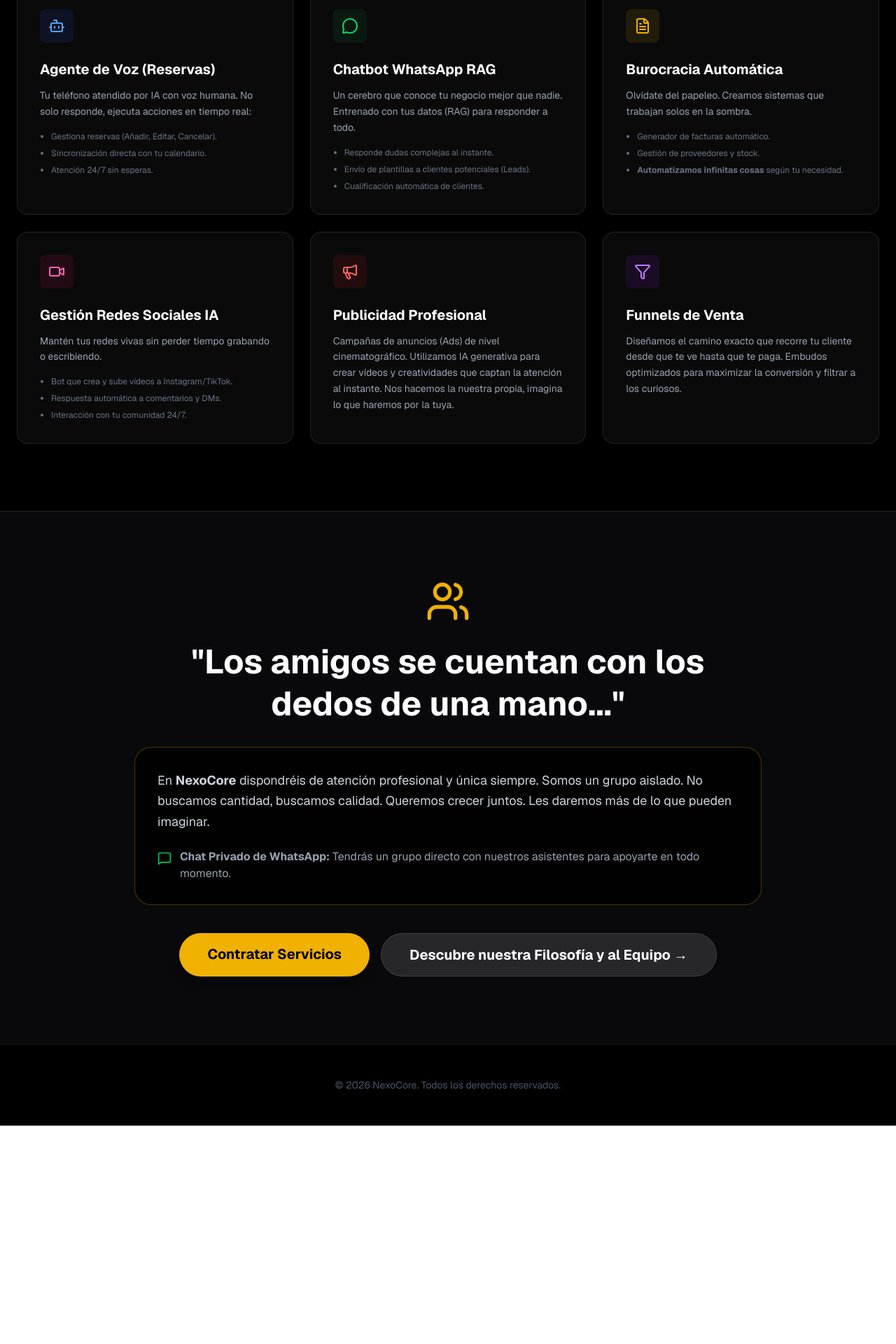
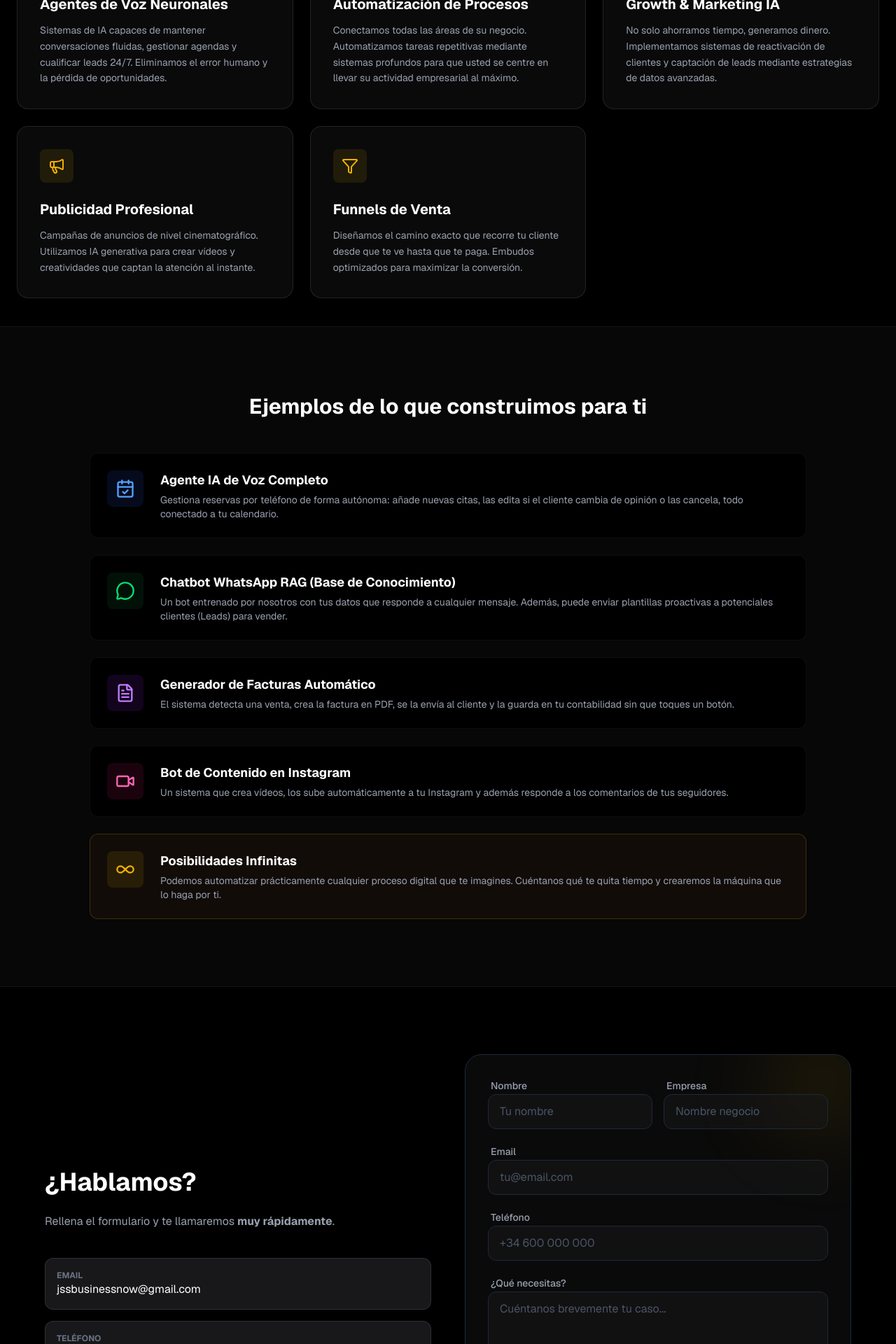
Before and after one commit to alewine73/nexocore-web, a Next.js app: page /servicios in a window 1280 px wide. Shown: the part 780-2700 px from the top of the page at 70% size. Before the commit the page ends 2388 px from the top, so only its background shows below. Built offline with nearby package versions, Linux system fonts and the light colour scheme.

Commit message:
Web NexoCore Finalizada - Gold Edition

```diff
--- a/app/servicios/page.tsx
+++ b/app/servicios/page.tsx
@@ -6,12 +6,14 @@ import {
   Star,
   Megaphone,
   Filter,
-  MessageSquare,
-  Users,
-  MessageCircle, // Para WhatsApp
-  FileText,      // Para Facturas
-  Video          // Para Redes
+  MessageCircle,
+  FileText,
+  Video,
+  Infinity,
+  CalendarCheck
 } from "lucide-react";
+import ContactForm from "@/components/ContactForm";
+
 
 export default function ServiciosPage() {
   return (
@@ -25,10 +27,10 @@ export default function ServiciosPage() {
           </Link>
 
           <div className="hidden md:flex items-center gap-8">
-            <Link href="/servicios" className="text-sm font-bold text-white transition-colors">
+            <Link href="/servicios" className="text-sm font-bold text-yellow-500 transition-colors">
               Nuestros Servicios
             </Link>
-            <Link href="/familia" className="text-sm font-medium text-gray-400 hover:text-yellow-500 transition-colors">
+            <Link href="/familia" className="text-sm font-medium text-gray-400 hover:text-white transition-colors">
               Familia Dorada
             </Link>
             <Link href="/#contacto" className="bg-white text-black px-5 py-2 rounded-full font-bold hover:bg-gray-200 transition-all text-sm">
@@ -44,17 +46,15 @@ export default function ServiciosPage() {
           Hacemos que tu negocio <span className="text-yellow-500">valga oro</span>.
         </h1>
         <p className="text-xl text-gray-400 max-w-3xl mx-auto">
-          No somos una agencia de servicios sueltos. Somos ingenieros de negocio.
-          Implementamos ecosistemas completos para que tú solo tengas que preocuparte de liderar.
+          Soluciones de alto impacto. Sin rodeos.
         </p>
       </section>
 
       {/* --- LISTA DE SERVICIOS --- */}
-      <section className="pb-24 px-6 max-w-7xl mx-auto space-y-16">
+      <section className="pb-10 px-6 max-w-7xl mx-auto space-y-16">
 
-        {/* 1. CONSULTORÍA (EL PUNTO DE PARTIDA) */}
+        {/* 1. CONSULTORÍA (INTACTA - NO TOCAR) */}
         <div className="bg-gradient-to-r from-yellow-900/10 to-black border border-yellow-500/50 p-8 md:p-12 rounded-3xl relative overflow-hidden">
-          {/* Quitada la etiqueta de Recomendado, ahora es el Core */}
           <div className="flex flex-col md:flex-row items-center gap-8 relative z-10">
             <div className="h-20 w-20 bg-yellow-500/20 text-yellow-500 rounded-full flex items-center justify-center shrink-0 shadow-[0_0_30px_rgba(234,179,8,0.2)]">
               <Star size={40} />
@@ -62,137 +62,160 @@ export default function ServiciosPage() {
             <div className="text-center md:text-left">
               <h2 className="text-3xl font-bold text-white mb-4">Consultoría Empresarial 360º</h2>
               <p className="text-gray-300 leading-relaxed max-w-2xl text-lg">
-                Este es el primer paso. Realizamos una auditoría profunda para ver las necesidades reales de tu negocio.
-                No instalamos cosas por instalar: analizamos dónde pierdes tiempo y dinero, y te proponemos la solución exacta.
-                <span className="text-yellow-500 font-semibold block mt-2">Una vez trazado el plan, nosotros nos encargamos de instalar todos los servicios que necesites.</span>
+                Las evaluaciones de viabilidad de NexoCore ofrecen un análisis riguroso de los proyectos de IA propuestos.
+                Garantizamos su viabilidad práctica y calculamos un posible retorno de la inversión antes de que gastes un euro. Si no es rentable, no lo hacemos.
               </p>
             </div>
           </div>
         </div>
 
-        {/* 2. GRID DE SOLUCIONES (Ejemplos Reales) */}
+        {/* 2. SERVICIOS PRINCIPALES (Los 5 Cuadros) */}
         <div className="grid md:grid-cols-2 lg:grid-cols-3 gap-6">
 
-            {/* Servicio: VOZ (Reservas) */}
+            {/* Agentes de Voz (TEXTO ORIGINAL) */}
             <div className="bg-[#0a0a0a] border border-white/10 p-8 rounded-2xl hover:border-yellow-500/30 transition-all duration-300">
-              <div className="h-12 w-12 bg-blue-900/20 text-blue-400 rounded-lg flex items-center justify-center mb-6">
+              <div className="h-12 w-12 bg-yellow-500/10 text-yellow-500 rounded-lg flex items-center justify-center mb-6">
                 <Bot size={24} />
               </div>
-              <h3 className="text-xl font-bold text-white mb-3">Agente de Voz (Reservas)</h3>
-              <p className="text-gray-400 text-sm leading-relaxed mb-4">
-                Tu teléfono atendido por IA con voz humana. No solo responde, ejecuta acciones en tiempo real:
+              <h3 className="text-xl font-bold text-white mb-3">Agentes de Voz Neuronales</h3>
+              <p className="text-gray-400 text-sm leading-relaxed">
+                Sistemas de IA capaces de mantener conversaciones fluidas, gestionar agendas y cualificar leads 24/7. Eliminamos el error humano y la pérdida de oportunidades.
               </p>
-              <ul className="text-xs text-gray-500 space-y-2 list-disc pl-4">
-                <li>Gestiona reservas (Añadir, Editar, Cancelar).</li>
-                <li>Sincronización directa con tu calendario.</li>
-                <li>Atención 24/7 sin esperas.</li>
-              </ul>
             </div>
 
-            {/* Servicio: WHATSAPP (RAG) */}
+            {/* Automatización (TEXTO ORIGINAL) */}
             <div className="bg-[#0a0a0a] border border-white/10 p-8 rounded-2xl hover:border-yellow-500/30 transition-all duration-300">
-              <div className="h-12 w-12 bg-green-900/20 text-green-400 rounded-lg flex items-center justify-center mb-6">
-                <MessageCircle size={24} />
+              <div className="h-12 w-12 bg-yellow-500/10 text-yellow-500 rounded-lg flex items-center justify-center mb-6">
+                <BrainCircuit size={24} />
               </div>
-              <h3 className="text-xl font-bold text-white mb-3">Chatbot WhatsApp RAG</h3>
-              <p className="text-gray-400 text-sm leading-relaxed mb-4">
-                Un cerebro que conoce tu negocio mejor que nadie. Entrenado con tus datos (RAG) para responder a todo.
+              <h3 className="text-xl font-bold text-white mb-3">Automatización de Procesos</h3>
+              <p className="text-gray-400 text-sm leading-relaxed">
+                Conectamos todas las áreas de su negocio. Automatizamos tareas repetitivas mediante sistemas profundos para que usted se centre en llevar su actividad empresarial al máximo.
               </p>
-              <ul className="text-xs text-gray-500 space-y-2 list-disc pl-4">
-                <li>Responde dudas complejas al instante.</li>
-                <li>Envío de plantillas a clientes potenciales (Leads).</li>
-                <li>Cualificación automática de clientes.</li>
-              </ul>
             </div>
 
-            {/* Servicio: GESTIÓN INTERNA (Facturas) */}
+            {/* Growth (TEXTO ORIGINAL) */}
             <div className="bg-[#0a0a0a] border border-white/10 p-8 rounded-2xl hover:border-yellow-500/30 transition-all duration-300">
               <div className="h-12 w-12 bg-yellow-500/10 text-yellow-500 rounded-lg flex items-center justify-center mb-6">
-                <FileText size={24} />
+                <TrendingUp size={24} />
               </div>
-              <h3 className="text-xl font-bold text-white mb-3">Burocracia Automática</h3>
-              <p className="text-gray-400 text-sm leading-relaxed mb-4">
-                Olvídate del papeleo. Creamos sistemas que trabajan solos en la sombra.
+              <h3 className="text-xl font-bold text-white mb-3">Growth & Marketing IA</h3>
+              <p className="text-gray-400 text-sm leading-relaxed">
+                No solo ahorramos tiempo, generamos dinero. Implementamos sistemas de reactivación de clientes y captación de leads mediante estrategias de datos avanzadas.
               </p>
-              <ul className="text-xs text-gray-500 space-y-2 list-disc pl-4">
-                <li>Generador de facturas automático.</li>
-                <li>Gestión de proveedores y stock.</li>
-                <li><strong>Automatizamos infinitas cosas</strong> según tu necesidad.</li>
-              </ul>
             </div>
 
-            {/* Servicio: REDES SOCIALES (Bot) */}
+            {/* Publicidad (AÑADIDO) */}
             <div className="bg-[#0a0a0a] border border-white/10 p-8 rounded-2xl hover:border-yellow-500/30 transition-all duration-300">
-              <div className="h-12 w-12 bg-pink-900/20 text-pink-400 rounded-lg flex items-center justify-center mb-6">
-                <Video size={24} />
-              </div>
-              <h3 className="text-xl font-bold text-white mb-3">Gestión Redes Sociales IA</h3>
-              <p className="text-gray-400 text-sm leading-relaxed mb-4">
-                Mantén tus redes vivas sin perder tiempo grabando o escribiendo.
-              </p>
-              <ul className="text-xs text-gray-500 space-y-2 list-disc pl-4">
-                <li>Bot que crea y sube vídeos a Instagram/TikTok.</li>
-                <li>Respuesta automática a comentarios y DMs.</li>
-                <li>Interacción con tu comunidad 24/7.</li>
-              </ul>
-            </div>
-
-            {/* Servicio: PUBLICIDAD PRO */}
-            <div className="bg-[#0a0a0a] border border-white/10 p-8 rounded-2xl hover:border-yellow-500/30 transition-all duration-300">
-              <div className="h-12 w-12 bg-red-900/20 text-red-400 rounded-lg flex items-center justify-center mb-6">
+              <div className="h-12 w-12 bg-yellow-500/10 text-yellow-500 rounded-lg flex items-center justify-center mb-6">
                 <Megaphone size={24} />
               </div>
               <h3 className="text-xl font-bold text-white mb-3">Publicidad Profesional</h3>
               <p className="text-gray-400 text-sm leading-relaxed">
-                Campañas de anuncios (Ads) de nivel cinematográfico. Utilizamos IA generativa para crear vídeos y creatividades que captan la atención al instante. Nos hacemos la nuestra propia, imagina lo que haremos por la tuya.
+                Campañas de anuncios de nivel cinematográfico. Utilizamos IA generativa para crear vídeos y creatividades que captan la atención al instante.
               </p>
             </div>
 
-            {/* Servicio: FUNNELS */}
+            {/* Funnels (AÑADIDO) */}
             <div className="bg-[#0a0a0a] border border-white/10 p-8 rounded-2xl hover:border-yellow-500/30 transition-all duration-300">
-              <div className="h-12 w-12 bg-purple-900/20 text-purple-400 rounded-lg flex items-center justify-center mb-6">
+              <div className="h-12 w-12 bg-yellow-500/10 text-yellow-500 rounded-lg flex items-center justify-center mb-6">
                 <Filter size={24} />
               </div>
               <h3 className="text-xl font-bold text-white mb-3">Funnels de Venta</h3>
               <p className="text-gray-400 text-sm leading-relaxed">
-                Diseñamos el camino exacto que recorre tu cliente desde que te ve hasta que te paga. Embudos optimizados para maximizar la conversión y filtrar a los curiosos.
+                Diseñamos el camino exacto que recorre tu cliente desde que te ve hasta que te paga. Embudos optimizados para maximizar la conversión.
               </p>
             </div>
-
         </div>
       </section>
 
-      {/* --- SECCIÓN FAMILIA (CTA) --- */}
-      <section className="py-24 px-6 bg-zinc-950 border-t border-white/10 relative overflow-hidden">
-         <div className="max-w-4xl mx-auto text-center relative z-10">
-            <Users className="w-16 h-16 text-yellow-500 mx-auto mb-6" />
+      {/* --- NUEVA SECCIÓN: EJEMPLOS DE AUTOMATIZACIÓN (TU IDEA) --- */}
+      <section className="py-24 px-6 bg-zinc-900/30 border-y border-white/5">
+        <div className="max-w-5xl mx-auto">
+          <h2 className="text-3xl font-bold text-white mb-12 text-center">
+            Ejemplos de lo que construimos para ti
+          </h2>
 
-            <h2 className="text-3xl md:text-5xl font-bold text-white mb-8 leading-tight">
-              "Los amigos se cuentan con los <br/> dedos de una mano..."
-            </h2>
+          <div className="space-y-6">
 
-            <div className="bg-black/80 border border-yellow-500/30 p-8 rounded-3xl mb-10 text-left">
-               <p className="text-lg text-gray-300 leading-relaxed mb-6">
-                 En <strong>NexoCore</strong> dispondréis de atención profesional y única siempre. Somos un grupo aislado.
-                 No buscamos cantidad, buscamos calidad. Queremos crecer juntos. Les daremos más de lo que pueden imaginar.
-               </p>
-               <ul className="space-y-4">
-                  <li className="flex items-start gap-3">
-                    <MessageSquare className="text-green-500 mt-1 shrink-0" size={20} />
-                    <span className="text-gray-400"><strong>Chat Privado de WhatsApp:</strong> Tendrás un grupo directo con nuestros asistentes para apoyarte en todo momento.</span>
-                  </li>
-               </ul>
+            {/* Ejemplo 1: Voz */}
+            <div className="flex gap-6 items-start p-6 rounded-xl bg-black border border-white/5 hover:border-blue-500/30 transition-colors">
+              <div className="bg-blue-900/20 p-3 rounded-lg shrink-0 text-blue-400">
+                <CalendarCheck size={28} />
+              </div>
+              <div>
+                <h3 className="text-lg font-bold text-white mb-1">Agente IA de Voz Completo</h3>
+                <p className="text-gray-400 text-sm">Gestiona reservas por teléfono de forma autónoma: añade nuevas citas, las edita si el cliente cambia de opinión o las cancela, todo conectado a tu calendario.</p>
+              </div>
             </div>
 
-            <div className="flex flex-col md:flex-row gap-4 justify-center">
-              <Link href="/#contacto" className="inline-block px-10 py-4 bg-yellow-500 text-black font-bold text-xl rounded-full hover:bg-yellow-400 transition-all shadow-lg transform hover:-translate-y-1">
-                Contratar Servicios
-              </Link>
-              <Link href="/familia" className="inline-block px-10 py-4 bg-zinc-800 text-white font-bold text-xl rounded-full hover:bg-zinc-700 transition-all border border-white/10">
-                Descubre nuestra Filosofía y al Equipo &rarr;
-              </Link>
+            {/* Ejemplo 2: WhatsApp RAG */}
+            <div className="flex gap-6 items-start p-6 rounded-xl bg-black border border-white/5 hover:border-green-500/30 transition-colors">
+              <div className="bg-green-900/20 p-3 rounded-lg shrink-0 text-green-400">
+                <MessageCircle size={28} />
+              </div>
+              <div>
+                <h3 className="text-lg font-bold text-white mb-1">Chatbot WhatsApp RAG (Base de Conocimiento)</h3>
+                <p className="text-gray-400 text-sm">Un bot entrenado por nosotros con tus datos que responde a cualquier mensaje. Además, puede enviar plantillas proactivas a potenciales clientes (Leads) para vender.</p>
+              </div>
             </div>
-         </div>
+
+            {/* Ejemplo 3: Facturas */}
+            <div className="flex gap-6 items-start p-6 rounded-xl bg-black border border-white/5 hover:border-purple-500/30 transition-colors">
+              <div className="bg-purple-900/20 p-3 rounded-lg shrink-0 text-purple-400">
+                <FileText size={28} />
+              </div>
+              <div>
+                <h3 className="text-lg font-bold text-white mb-1">Generador de Facturas Automático</h3>
+                <p className="text-gray-400 text-sm">El sistema detecta una venta, crea la factura en PDF, se la envía al cliente y la guarda en tu contabilidad sin que toques un botón.</p>
+              </div>
+            </div>
+
+            {/* Ejemplo 4: Redes Sociales */}
+            <div className="flex gap-6 items-start p-6 rounded-xl bg-black border border-white/5 hover:border-pink-500/30 transition-colors">
+              <div className="bg-pink-900/20 p-3 rounded-lg shrink-0 text-pink-400">
+                <Video size={28} />
+              </div>
+              <div>
+                <h3 className="text-lg font-bold text-white mb-1">Bot de Contenido en Instagram</h3>
+                <p className="text-gray-400 text-sm">Un sistema que crea vídeos, los sube automáticamente a tu Instagram y además responde a los comentarios de tus seguidores.</p>
+              </div>
+            </div>
+
+            {/* Ejemplo 5: Infinito */}
+            <div className="flex gap-6 items-start p-6 rounded-xl bg-yellow-900/10 border border-yellow-500/20 hover:border-yellow-500/50 transition-colors">
+              <div className="bg-yellow-500/10 p-3 rounded-lg shrink-0 text-yellow-500">
+                <Infinity size={28} />
+              </div>
+              <div>
+                <h3 className="text-lg font-bold text-white mb-1">Posibilidades Infinitas</h3>
+                <p className="text-gray-400 text-sm">Podemos automatizar prácticamente cualquier proceso digital que te imagines. Cuéntanos qué te quita tiempo y crearemos la máquina que lo haga por ti.</p>
+              </div>
+            </div>
+
+          </div>
+        </div>
+      </section>
+
+      {/* --- CONTACTO --- */}
+      <section id="contacto" className="py-24 px-6">
+        <div className="max-w-6xl mx-auto grid md:grid-cols-2 gap-12 items-center">
+          <div className="space-y-6">
+            <h2 className="text-4xl font-bold text-white">¿Hablamos?</h2>
+            <p className="text-gray-400">Rellena el formulario y te llamaremos <strong>muy rápidamente</strong>.</p>
+            <div className="space-y-4 pt-4">
+              <div className="p-4 rounded-xl bg-zinc-900 border border-white/10">
+                <p className="text-xs text-gray-500 uppercase font-bold">Email</p>
+                <p className="text-white">jssbusinessnow@gmail.com</p>
+              </div>
+              <div className="p-4 rounded-xl bg-zinc-900 border border-white/10">
+                <p className="text-xs text-gray-500 uppercase font-bold">Teléfono</p>
+                <p className="text-white">644 02 50 37</p>
+              </div>
+            </div>
+          </div>
+          <ContactForm />
+        </div>
       </section>
 
       {/* --- FOOTER --- */}
```
